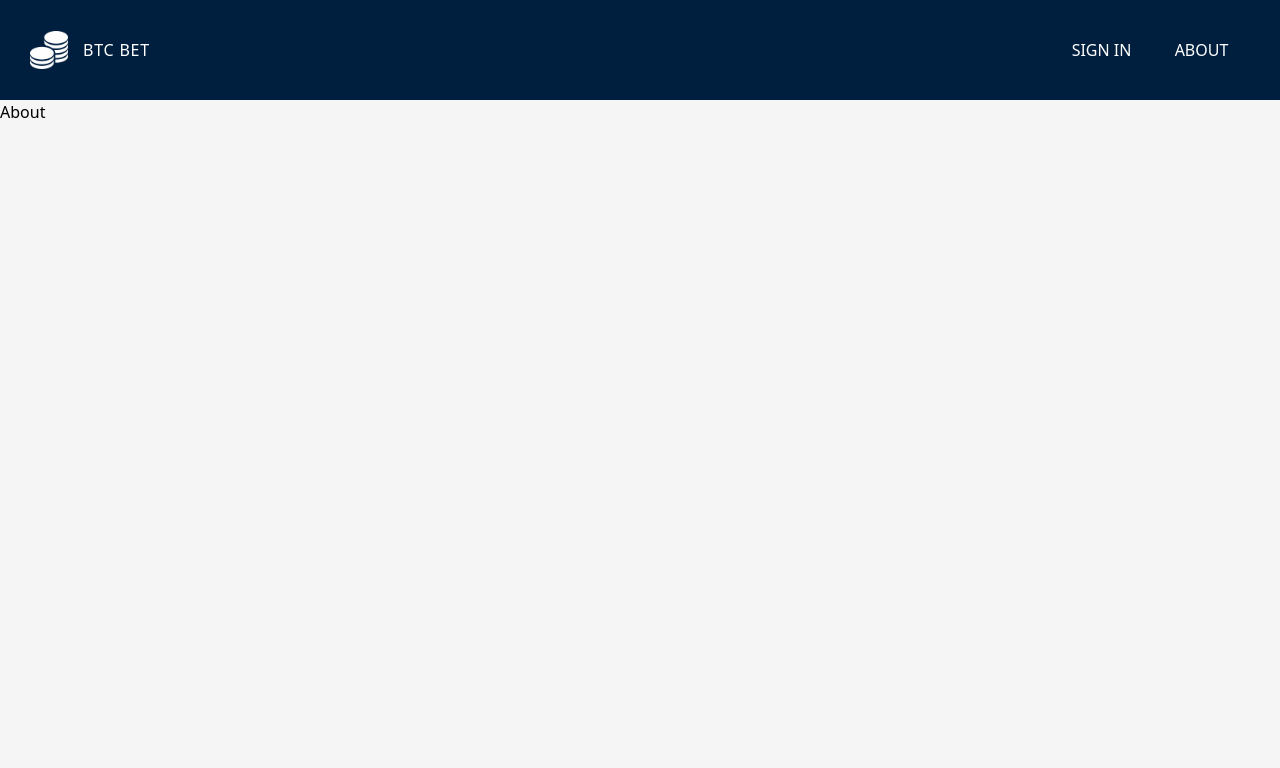
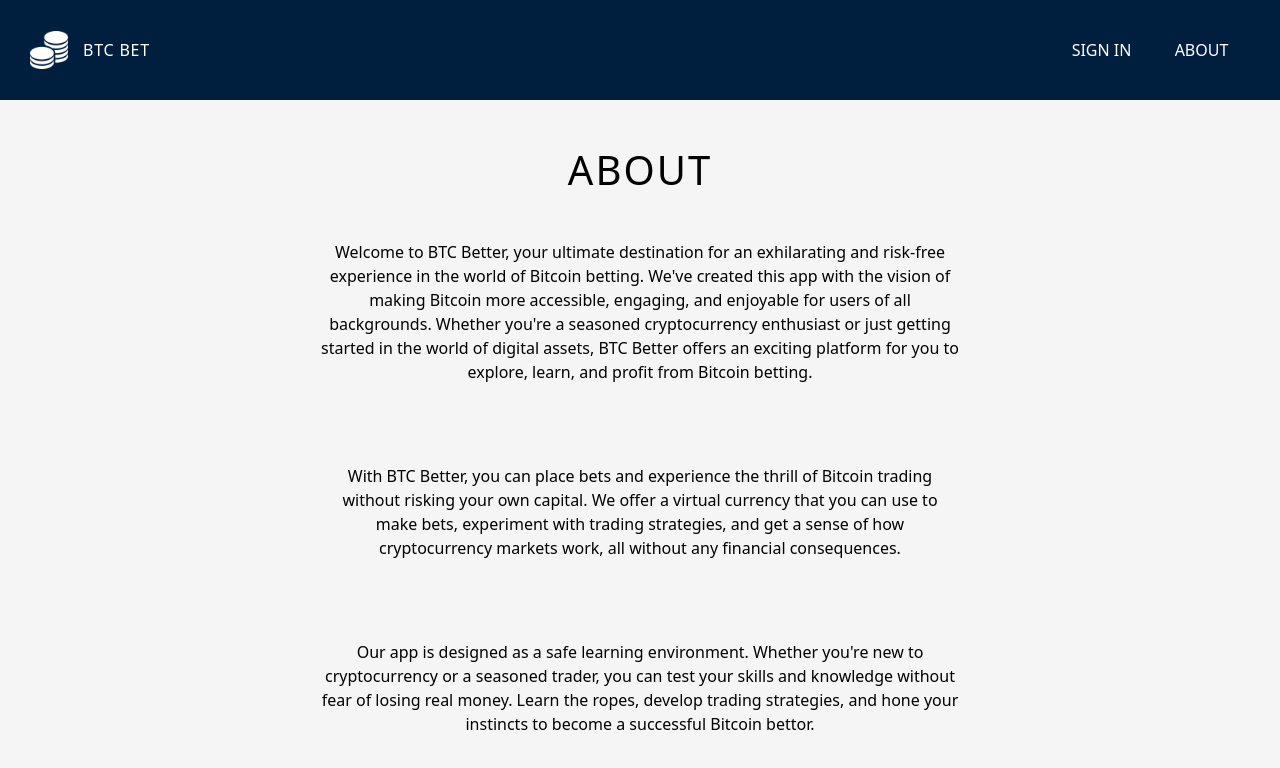
Before and after one commit to WilgotW/btc-better-frontend, a React (Vite) app: page /about in a window 1280 px wide. Shown: the top 768 px of the page. Built offline with nearby package versions, Linux system fonts and the light colour scheme.

Commit message:
about page

```diff
--- a/src/pages/About/About.tsx
+++ b/src/pages/About/About.tsx
@@ -3,7 +3,47 @@ import React from "react";
 export default function About() {
   return (
     <div>
-      <h1>About</h1>
+      <div className="flex justify-center p-10">
+        <h1 className="text-[40px] tracking-wider">ABOUT</h1>
+      </div>
+      <div className="flex-col">
+        <div className="flex justify-center mb-[80px]">
+          <div className="w-[50%]">
+            <p className="text-center">
+              Welcome to BTC Better, your ultimate destination for an
+              exhilarating and risk-free experience in the world of Bitcoin
+              betting. We've created this app with the vision of making Bitcoin
+              more accessible, engaging, and enjoyable for users of all
+              backgrounds. Whether you're a seasoned cryptocurrency enthusiast
+              or just getting started in the world of digital assets, BTC Better
+              offers an exciting platform for you to explore, learn, and profit
+              from Bitcoin betting.
+            </p>
+          </div>
+        </div>
+        <div className="flex justify-center mb-[80px]">
+          <div className="w-[50%]">
+            <p className="text-center">
+              With BTC Better, you can place bets and experience the thrill of
+              Bitcoin trading without risking your own capital. We offer a
+              virtual currency that you can use to make bets, experiment with
+              trading strategies, and get a sense of how cryptocurrency markets
+              work, all without any financial consequences.
+            </p>
+          </div>
+        </div>
+        <div className="flex justify-center mb-[80px]">
+          <div className="w-[50%]">
+            <p className="text-center">
+              Our app is designed as a safe learning environment. Whether you're
+              new to cryptocurrency or a seasoned trader, you can test your
+              skills and knowledge without fear of losing real money. Learn the
+              ropes, develop trading strategies, and hone your instincts to
+              become a successful Bitcoin bettor.
+            </p>
+          </div>
+        </div>
+      </div>
     </div>
   );
 }
```
